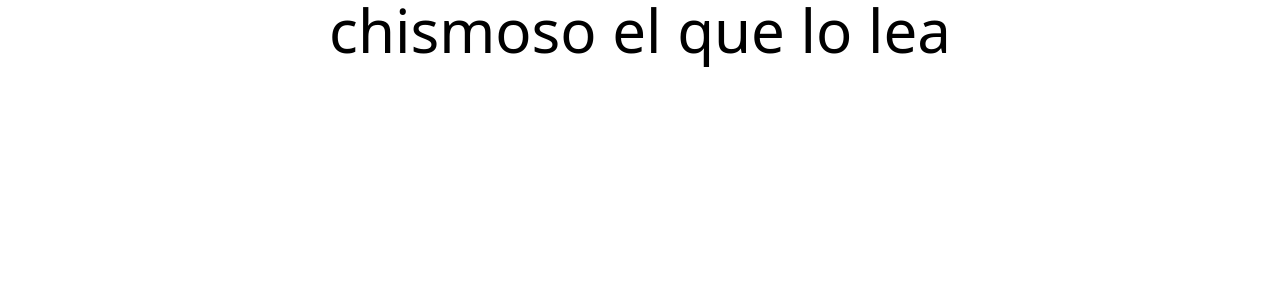
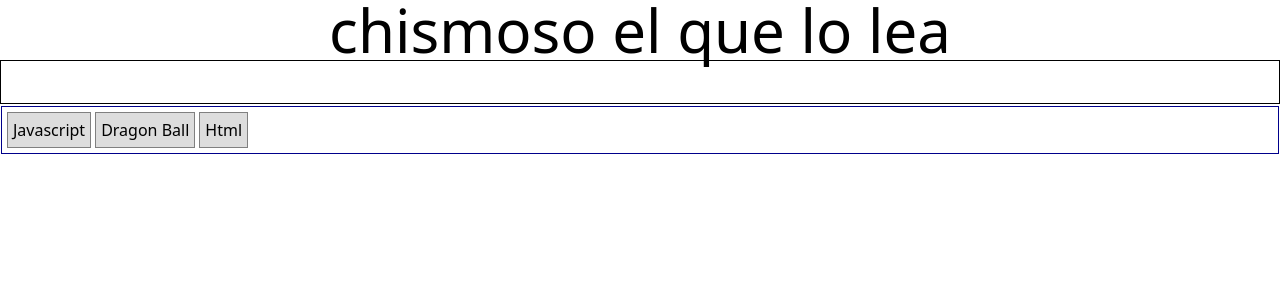
Before and after one commit to HL-2002/vue-django-ecommerce, a Vue app in the folder front/: page / in a window 1280 px wide. Shown: the top 300 px of the page. Built offline with nearby package versions, Linux system fonts and the light colour scheme; the HTML template or start-up script is replaced by a standard one.

Commit message:
add: Minimal Category and Tag selector

```diff
--- a/front/src/App.vue
+++ b/front/src/App.vue
@@ -1,7 +1,9 @@
 <script setup lang="ts">
+import CategorySelector from './components/CategorySelector.vue';
 import HomeView from './views/HomeView.vue';
 </script>
 
 <template>
   <HomeView />
+  <CategorySelector />
 </template>
--- /dev/null
+++ b/front/src/components/CategorySelector.vue
@@ -0,0 +1,237 @@
+<script setup lang="ts">
+import { ref, computed } from 'vue';
+
+const inputVal = ref('')
+const inputRef = ref<HTMLInputElement | null>(null)
+const inputVals = ref<string[]>([])
+const whiteList = ref(["javascript", "dragon ball", "html"])
+const dialogRef = ref<HTMLDialogElement | null>(null)
+
+
+
+function onKey(event: KeyboardEvent) {
+  if (event.key == "Enter" && inputVal.value?.trim() !== "") {
+    const valueInLowerCase = inputVal.value.toLowerCase()
+
+
+    if (inputVals.value.includes(valueInLowerCase)) {
+      inputVal.value = ''
+      return
+    }
+
+    if (!whiteList.value.includes(valueInLowerCase)) {
+      if (dialogRef.value) {
+        dialogRef.value.showModal()
+        dialogRef.value.focus()
+      }
+      return
+    }
+
+    CreateTagByText(inputVal.value)
+
+  }
+
+
+  if (event.key == "Backspace" && inputVal.value == "") {
+    inputVals.value.pop()
+  }
+
+}
+
+
+function CreateTagByText(name: string) {
+  inputVal.value = ""
+  inputVals.value.push(name.toLowerCase())
+}
+
+
+function addToWhitelist() {
+  whiteList.value.push(inputVal.value.toLowerCase())
+  CreateTagByText(inputVal.value)
+  if (dialogRef.value) dialogRef.value.close()
+}
+
+function removeElement(name: string) {
+  inputVals.value = inputVals.value.filter((v) => !v.includes(name))
+}
+
+function DialogNo() {
+  dialogRef.value?.close()
+  inputVal.value = ''
+  if (inputRef.value) inputRef.value.focus()
+}
+
+
+const filteredList = computed(() => {
+
+  return whiteList.value.filter((v) => v.includes(inputVal.value.toLowerCase()) && !inputVals.value.includes(v))
+
+})
+
+</script>
+
+<template>
+
+  <input autocomplete="false" ref="inputRef" id="tags-input" autofocus @keydown="onKey" v-model="inputVal" />
+  <label @click="inputRef?.focus()" class="tags" for="tags-input">
+
+    <TransitionGroup name="list">
+
+      <span @click="removeElement(word)" class="tag cursor-pointer capitalize" v-for="word in inputVals" :key="word">
+        {{ word }}
+      </span>
+      <span class="input" key="input-vall">{{ inputVal }}</span>
+
+    </TransitionGroup>
+
+    <div class="options" v-if="filteredList.length > 0">
+      <TransitionGroup name="list" tag="ul">
+        <li @click="CreateTagByText(element)" v-for="element in filteredList" :key="element">
+          <button class="capitalize">{{ element }}</button>
+        </li>
+      </TransitionGroup>
+    </div>
+  </label>
+
+
+  <dialog ref="dialogRef" class="p-2  focus-visible:outline-none">
+    <div class="flex flex-col gap-4 p-6 ">
+      <h3 class="text-center">Quieres agregar la siguiente categoria: <br /><span
+          class="text-xl font-bold capitalize">{{ inputVal
+          }}</span></h3>
+      <div class="flex gap-4">
+        <button class="bg-blue-500 px-2 py-1 rounded-sm  w-full hover:bg-blue-400 focus:outline-none focus:bg-blue-400"
+          @click="addToWhitelist">yes</button>
+        <button @click="DialogNo"
+          class="bg-red-500 px-2 py-1 rounded-sm w-full hover:bg-red-400 focus:outline-none focus:bg-red-400">No</button>
+
+
+      </div>
+
+
+
+    </div>
+
+  </dialog>
+
+
+
+
+
+</template>
+
+
+<style>
+* {
+  box-sizing: border-box;
+}
+
+.list-move,
+/* apply transition to moving elements */
+.list-enter-active,
+.list-leave-active {
+  transition: all 0.5s ease;
+}
+
+.list-enter-from,
+.list-leave-to {
+  opacity: 0;
+  transform: scale(0);
+}
+
+/* ensure leaving items are taken out of layout flow so that moving
+   animations can be calculated correctly. */
+.list-leave-active {
+  position: absolute;
+}
+
+
+.options {
+  position: absolute;
+  top: 45px;
+  left: 0px;
+  width: 100%;
+  border: 1px solid darkblue;
+
+  ul {
+    list-style: none;
+    display: flex;
+    gap: 4px;
+    padding: 5px;
+    margin: 0;
+
+
+
+    li {
+      button {
+        background-color: #ddd;
+        padding: 5px 5px;
+        border: 1px solid gray;
+        width: 100%;
+        height: 100%;
+        font-size: inherit;
+        transition: transform 100ms;
+
+        &:focus-visible {
+          background-color: #bbb;
+          outline: none;
+          transform: scale(1.1);
+        }
+
+
+      }
+    }
+
+
+  }
+
+
+}
+
+
+input {
+  position: absolute;
+  opacity: 0;
+  pointer-events: none;
+}
+
+.tags {
+  border: 1px solid;
+  padding: 8px;
+  display: flex;
+  gap: 7px;
+  position: relative;
+
+  .tag {
+    background-color: lightskyblue;
+    padding: 2px 4px;
+    border-radius: 2px;
+  }
+
+
+}
+
+
+@keyframes inputA {
+  0% {
+    opacity: 0;
+  }
+
+  100% {
+    opacity: 100;
+  }
+}
+
+.input {
+  line-height: normal;
+  padding: 2px 4px;
+  height: 26px;
+}
+
+
+input:focus+label .input::after {
+  content: "|";
+  font-size: 16px;
+  animation: inputA 1s infinite ease-in-out;
+}
+</style>
```
